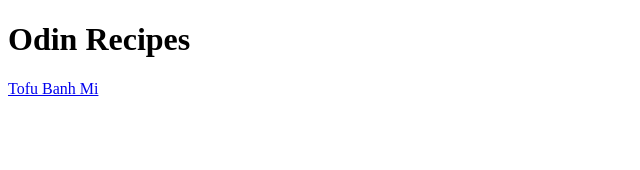
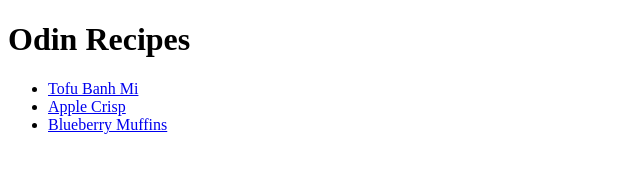
Before and after one commit to jayii23/odin-recipes, a plain HTML site: page index.html in a window 1280 px wide. Shown: the whole page, without its empty margins (0-640 px from the left). Drawn offline with Linux system fonts and the light colour scheme.

Commit message:
add links to additional recipe pages

```diff
--- a/index.html
+++ b/index.html
@@ -4,10 +4,14 @@
     <meta charset="UTF-8">
     <meta http-equiv="X-UA-Compatible" content="IE=edge">
     <meta name="viewport" content="width=device-width, initial-scale=1.0">
-    <title>Document</title>
+    <title>My Recipes</title>
 </head>
 <body>
     <h1>Odin Recipes</h1>
-    <a href="./recipes/Banh_Mi.html">Tofu Banh Mi</a>
-</body>
+    <ul>
+        <li><a href="./recipes/Banh_Mi.html">Tofu Banh Mi</a>
+        <li><a href="./recipes/Apple_Crisp.html">Apple Crisp</a></li>
+        <li><a href="./recipes/Blueberry_Muffins.html">Blueberry Muffins</a></li>
+    </ul>
+    </body>
 </html>
```
